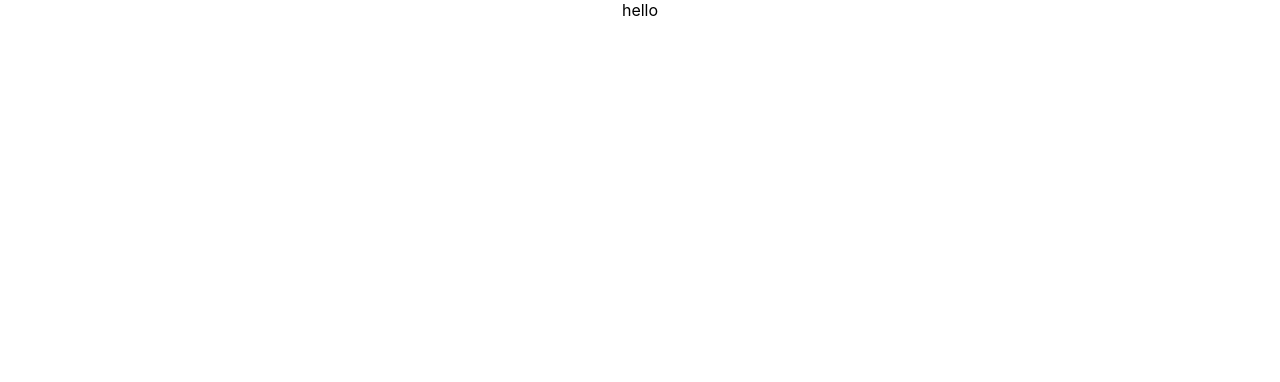
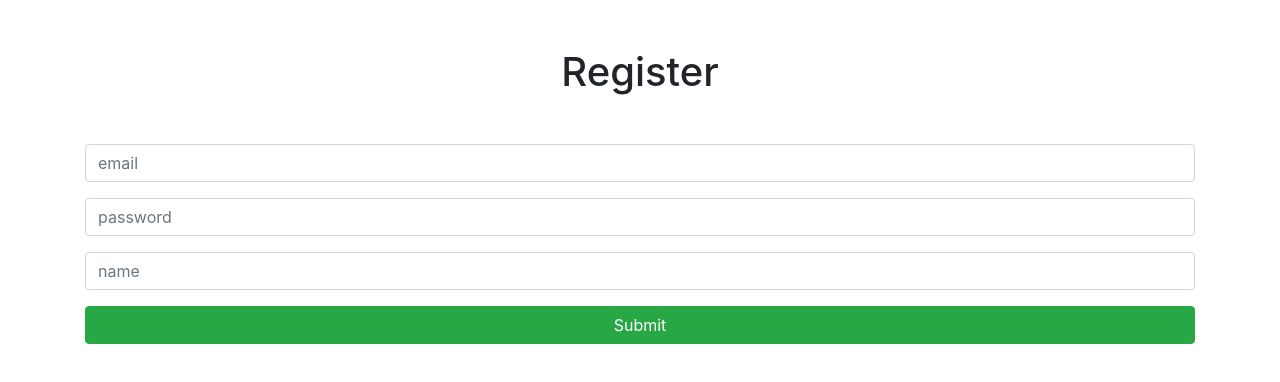
Before and after one commit to GorbachevaPolina/pern-exercise-database, a React (Create React App) app in the folder web-project/client/: page /register in a window 1280 px wide. Shown: the top 382 px of the page. Built offline with nearby package versions, Linux system fonts and the light colour scheme.

Commit message:
started client side and added registration page

```diff
--- a/web-project/client/package.json
+++ b/web-project/client/package.json
@@ -8,7 +8,9 @@
     "@testing-library/user-event": "^12.8.3",
     "react": "^17.0.2",
     "react-dom": "^17.0.2",
+    "react-router-dom": "^5.3.0",
     "react-scripts": "4.0.3",
+    "react-toastify": "^8.0.2",
     "web-vitals": "^1.1.2"
   },
   "scripts": {
--- a/web-project/client/public/index.html
+++ b/web-project/client/public/index.html
@@ -10,34 +10,14 @@
       content="Web site created using create-react-app"
     />
     <link rel="apple-touch-icon" href="%PUBLIC_URL%/logo192.png" />
-    <!--
-      manifest.json provides metadata used when your web app is installed on a
-      user's mobile device or desktop. See https://developers.google.com/web/fundamentals/web-app-manifest/
-    -->
+    <link rel="stylesheet" href="https://maxcdn.bootstrapcdn.com/bootstrap/4.0.0/css/bootstrap.min.css" integrity="sha384-Gn5384xqQ1aoWXA+058RXPxPg6fy4IWvTNh0E263XmFcJlSAwiGgFAW/dAiS6JXm" crossorigin="anonymous">
     <link rel="manifest" href="%PUBLIC_URL%/manifest.json" />
-    <!--
-      Notice the use of %PUBLIC_URL% in the tags above.
-      It will be replaced with the URL of the `public` folder during the build.
-      Only files inside the `public` folder can be referenced from the HTML.
 
-      Unlike "/favicon.ico" or "favicon.ico", "%PUBLIC_URL%/favicon.ico" will
-      work correctly both with client-side routing and a non-root public URL.
-      Learn how to configure a non-root public URL by running `npm run build`.
-    -->
     <title>React App</title>
   </head>
   <body>
     <noscript>You need to enable JavaScript to run this app.</noscript>
     <div id="root"></div>
-    <!--
-      This HTML file is a template.
-      If you open it directly in the browser, you will see an empty page.
 
-      You can add webfonts, meta tags, or analytics to this file.
-      The build step will place the bundled scripts into the <body> tag.
-
-      To begin the development, run `npm start` or `yarn start`.
-      To create a production bundle, use `npm run build` or `yarn build`.
-    -->
   </body>
 </html>
--- a/web-project/client/src/App.js
+++ b/web-project/client/src/App.js
@@ -1,11 +1,60 @@
+import React, {Fragment, useState} from 'react';
 import './App.css';
-import LoginPage from './components/LoginPage';
+import {BrowserRouter as Router, Switch, Route, Redirect} from 'react-router-dom';
+import Dashboard from './components/Dashboard';
+import Login from './components/LogIn';
+import Register from './components/Register';
 
 function App() {
+
+  const [isAuthenticated, setIsAuthenticated] = useState(false);
+
+  const setAuth = (boolean) => {
+    setIsAuthenticated(boolean);
+  }
+
   return (
-    <div className="App">
-      <LoginPage />
-    </div>
+    <Fragment>
+      <Router>
+        <div className='container'>
+          <Switch>
+            <Route
+              exact
+              path='/login'
+              render={props =>
+                !isAuthenticated ? (
+                  <Login {...props} setAuth={setAuth}/>
+                ) : (
+                  <Redirect to='/dashboard' />
+                )
+              }
+            />
+            <Route
+              exact
+              path='/register'
+              render={props =>
+                !isAuthenticated ? (
+                  <Register {...props} setAuth={setAuth}/>
+                ) : (
+                  <Redirect to='/login' />
+                )
+              }
+            />
+            <Route
+              exact
+              path='/dashboard'
+              render={props =>
+                isAuthenticated ? (
+                  <Dashboard {...props} setAuth={setAuth}/>
+                ) : (
+                  <Redirect to='/login' />
+                )
+              }
+            />
+          </Switch>
+        </div>
+      </Router>
+    </Fragment>
   );
 }
 
--- /dev/null
+++ b/web-project/client/src/components/Dashboard.js
@@ -0,0 +1,12 @@
+import React, {Fragment} from "react";
+
+const Dashboard = ({setAuth}) => {
+    return (
+        <Fragment>
+            <h1>Dashboard</h1>
+            <button onClick={() => setAuth(false)}>Logout</button>
+        </Fragment>
+    )
+}
+
+export default Dashboard;
--- /dev/null
+++ b/web-project/client/src/components/LogIn.js
@@ -0,0 +1,12 @@
+import React, {Fragment} from "react";
+
+const Login = ({setAuth}) => {
+    return (
+        <Fragment>
+            <h1>Login</h1>
+            <button onClick={() => setAuth(true)}>Authenticate</button>
+        </Fragment>
+    )
+}
+
+export default Login;
--- a/web-project/client/src/components/LoginPage.js
+++ /dev/null
@@ -1,11 +0,0 @@
-import React, { Fragment } from "react";
-
-const LoginPage = () => {
-    return (
-        <Fragment>
-            hello
-        </Fragment>
-    )
-}
-
-export default LoginPage;
--- /dev/null
+++ b/web-project/client/src/components/Register.js
@@ -0,0 +1,74 @@
+import React, {Fragment, useState} from "react";
+
+const Register = ({setAuth}) => {
+
+    const [inputs, setInputs] = useState({
+        email: '',
+        password: '',
+        username: ''
+    })
+
+    const {email, password, username} = inputs;
+
+    const onChange = (e) => {
+        setInputs({...inputs, [e.target.name] : e.target.value})
+    }
+
+    const onSubmitForm = async (e) => {
+        e.preventDefault();
+        try {
+            const body = {email, password, username}
+            const response = await fetch(
+                'http://localhost:5000/auth/register',
+                {
+                    method: "POST",
+                    headers: {"Content-Type": "application/json"},
+                    body: JSON.stringify(body)
+                }
+            )
+
+            const parseRes = await response.json();
+
+            localStorage.setItem('token', parseRes.token);
+
+            setAuth(true);
+        } catch (err) {
+            console.error(err.message)
+        }
+    }
+
+    return (
+        <Fragment>
+            <h1 className='text-center my-5'>Register</h1>
+            <form onSubmit={onSubmitForm}>
+                <input
+                    type='email'
+                    name='email'
+                    placeholder='email'
+                    className='form-control my-3'
+                    value={email}
+                    onChange={e => onChange(e)}
+                />
+                <input
+                    type='password'
+                    name='password'
+                    placeholder='password'
+                    className='form-control my-3'
+                    value={password}
+                    onChange={e => onChange(e)}
+                />
+                <input
+                    type='text'
+                    name='username'
+                    placeholder='name'
+                    className='form-control my-3'
+                    value={username}
+                    onChange={e => onChange(e)}
+                />
+                <button className='btn btn-success btn-block'>Submit</button>
+            </form>
+        </Fragment>
+    )
+}
+
+export default Register;
```
Also changed, not shown: 2 other files (tests, documents, lock files or other folders).
